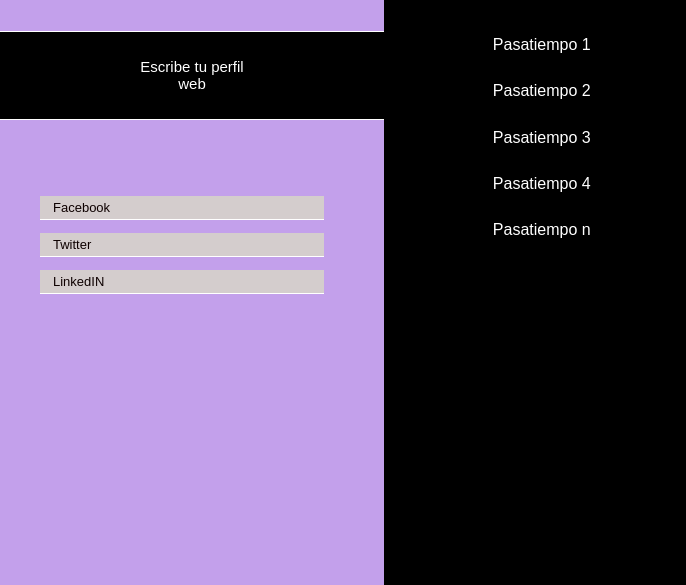
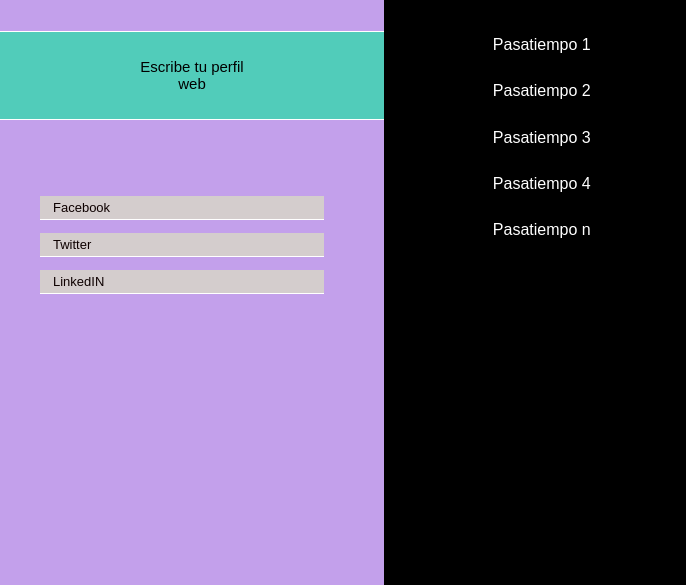
Before and after one commit to RaulingoHub/Proyecton, a plain HTML site: page index.html in a window 1280 px wide. Shown: the part 215-800 px from the top of the page, without its empty margins (0-686 px from the left). Drawn offline with Linux system fonts and the light colour scheme.

Commit message:
commit design3

```diff
--- a/stylesheets/styles.css
+++ b/stylesheets/styles.css
@@ -101,7 +101,7 @@ div.sidebar_userimage img
 div.comunidad-autoria
 {
   border-bottom: solid 1px white;
-  background: black;
+  background: rgb(81, 204, 186);
   border-top: solid 1px white;
   padding: 3% 0;
   margin: 12% 0;
@@ -135,7 +135,7 @@ text-align: center;
 
 div.nombre p
 {
-  color: rgb(255, 255, 255)
+  color: rgb(0, 0, 0)
 }
 
 div.layout-principal
```
